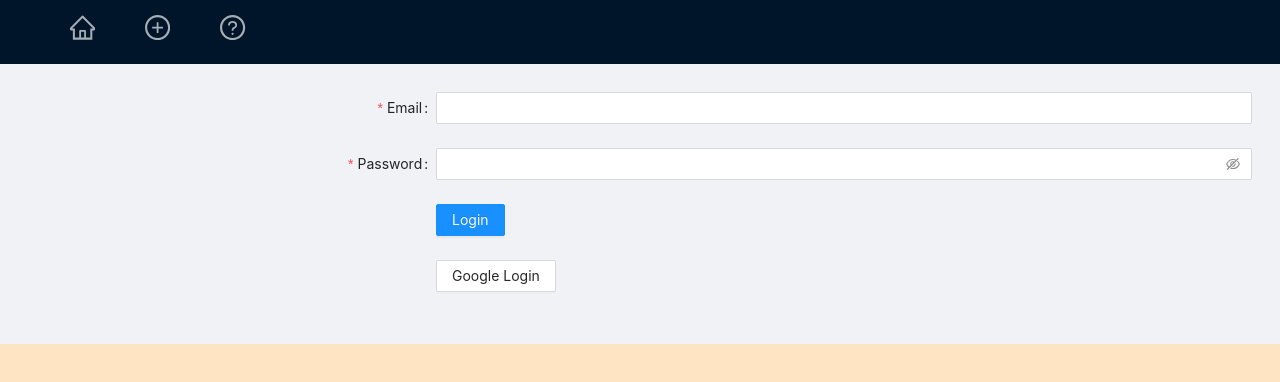
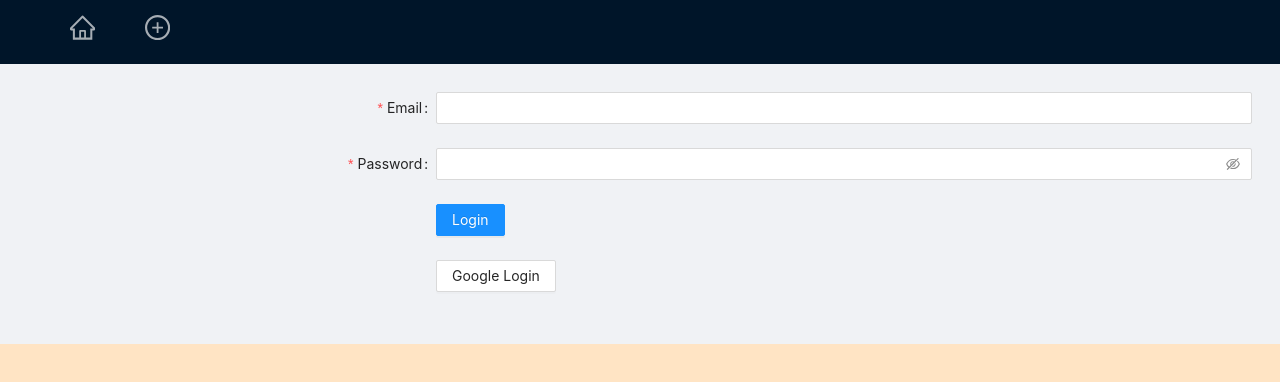
Before and after one commit to choleaxel/my-restaurant-listna, a React (Create React App) app: page /add in a window 1280 px wide. Shown: the top 382 px of the page. Built offline with nearby package versions, Linux system fonts and the light colour scheme.

Commit message:
using context instead of lifting state

```diff
--- a/src/App.js
+++ b/src/App.js
@@ -1,5 +1,5 @@
 
-import { useState } from 'react';
+import { useState, createContext } from 'react';
 import RestaurantList from './components/RestaurantList';
 import { Layout, Menu } from 'antd';
 import './App.css';
@@ -10,13 +10,16 @@ import Login from './components/Login';
 
 const { Header, Content } = Layout;
 
+export const UserContext = createContext(null)
+
 function App() {
   const [user, setUser] = useState();
   return (
     <BrowserRouter>
+      <UserContext.Provider value={{user, setUser }}>
       <Layout className='layout'>
         <Header>
-          <Menubar />
+          <Menubar user={user}/>
         </Header>
         <Content>
           <Routes>
@@ -27,6 +30,7 @@ function App() {
           </Routes>
         </Content>
       </Layout>
+      </UserContext.Provider>
     </BrowserRouter>
   );
 }
--- a/src/components/Login.jsx
+++ b/src/components/Login.jsx
@@ -1,7 +1,9 @@
 import { initializeApp } from "firebase/app";
+import { useContext } from "react";
 import { getAuth, signInWithEmailAndPassword,
     GoogleAuthProvider, signInWithPopup } from 'firebase/auth';
 import { Button, Form, Input } from 'antd';
+import { UserContext } from "../App";
 
 
 // Your web app's Firebase configuration
@@ -17,7 +19,8 @@ const firebaseConfig = {
 
 // Initialize Firebase
 
-export default function Login({setUser}) {
+export default function Login() {
+    const { setUser } = useContext(UserContext)
     const handleLogin = ({ email, password }) => {
         const app = initializeApp(firebaseConfig);
         const auth = getAuth(app);
--- a/src/components/Menubar.jsx
+++ b/src/components/Menubar.jsx
@@ -1,21 +1,23 @@
-import React from "react";
+import React, { useContext } from "react";
 import { useNavigate } from "react-router-dom";
 import { Menu } from "antd";
+import { UserContext } from "../App";
 import { PlusCircleOutlined, QuestionCircleOutlined, UserOutlined, HomeOutlined } from "@ant-design/icons";
 
 
-
+const { Item } = Menu;
 
 export default function Menubar () {
     let navigate = useNavigate()
+    const { user } = useContext(UserContext)
     return (
         <Menu theme='dark' mode= 'horizontal'>
-        <Menu.Item key='home' onClick={() => navigate('/')}
-        icon={<HomeOutlined style={{fontSize: '1.8em'}}/>}></Menu.Item>
-        <Menu.Item key='add' onClick={() => navigate('/add')}
-        icon={<PlusCircleOutlined style={{fontSize: '1.8em'}}/>}></Menu.Item>
-        <Menu.Item key='random'
-        icon={<QuestionCircleOutlined style={{fontSize: '1.8em'}}/>}></Menu.Item>
+        <Item key='home' onClick={() => navigate('/')}
+        icon={<HomeOutlined style={{fontSize: '1.8em'}}/>}></Item>
+        <Item key='add' onClick={() => navigate('/add')}
+        icon={<PlusCircleOutlined style={{fontSize: '1.8em'}}/>}></Item>
+        {user && <Item key='random'
+        icon={<QuestionCircleOutlined style={{fontSize: '1.8em'}}/>}/>}
         </Menu>
     )
 };
--- a/src/components/RestaurantCard.jsx
+++ b/src/components/RestaurantCard.jsx
@@ -1,18 +1,21 @@
-import React from "react";
+import React, { useContext }from "react";
 import { useNavigate } from "react-router-dom";
-import { Col, Card } from "antd"
+import { Col, Card, Rate } from "antd";
+import { UserContext } from "../App";
 const { Meta } = Card;
 
 export default function RestaurantCard({restaurant}) {
     let navigate = useNavigate()
+    const { user } = useContext(UserContext);
   return (
     <Col style={{ width: "300px", margin: "1em" }} key={restaurant?.id}>
       <Card
         onClick={() => navigate(`/restaurants/${restaurant?.id}`)}
         cover={restaurant && <img alt={`Typical meal at ${restaurant?.name}`} src={restaurant?.image}/>}
            hoverable>
-        <Meta title={restaurant?.name} description={restaurant?.address} />
-        <p>{restaurant?.address}</p>
+        <Meta title={restaurant?.name}
+          description={restaurant?.address} />
+        {user && <Rate/>}
       </Card>
     </Col>
   );
```
